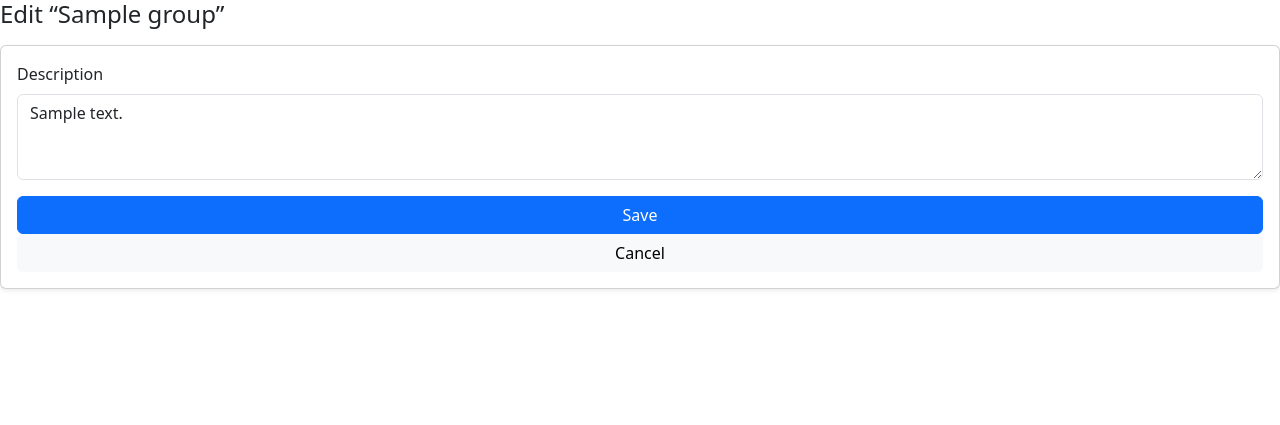
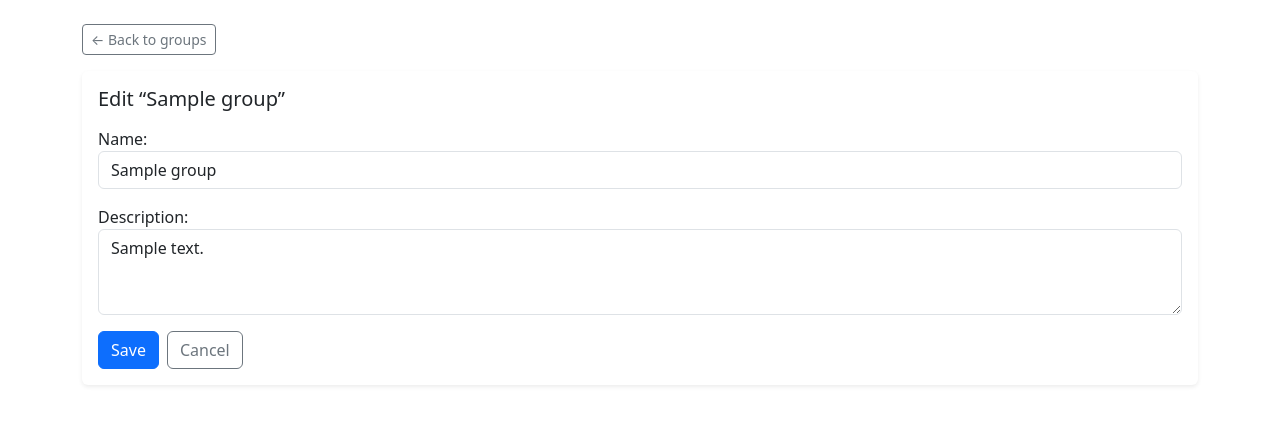
Before and after one commit to pbp-group3-2025/velp, a Django app: a page that uses community/templates/group_edit.html in a window 1280 px wide. Shown: the top 425 px of the page. Run offline with Django 5.2, Linux system fonts and the light colour scheme; a user stored in the database is signed in; tables that the repository leaves empty hold one stand-in row (values such as "Sample post").

Commit message:
Fix: Redirections
Added proper redirection in views and htmls
properly implement the comment deletion routing

```diff
--- a/community/templates/group_edit.html
+++ b/community/templates/group_edit.html
@@ -1,15 +1,31 @@
 {% extends "base.html" %}
 {% block title %}Edit Group{% endblock %}
+
 {% block content %}
-<h1 class="h4 mb-3">Edit “{{ group.name }}”</h1>
-<form method="post" class="card card-body shadow-sm">
-  {% csrf_token %}
-  <div class="mb-3">
-    <label class="form-label">Description</label>
-    {{ form.description }}
-    <div class="text-danger small">{{ form.description.errors }}</div>
+<div class="container my-4">
+  <a href="{% url 'community:group_list' %}" class="btn btn-outline-secondary btn-sm mb-3">← Back to groups</a>
+
+  <div class="card shadow-sm border-0">
+    <div class="card-body">
+      <h1 class="h5 mb-3">Edit “{{ group.name }}”</h1>
+
+      <form method="post"
+            action="{% url 'community:edit_group' group.slug %}"
+            data-ajax="group-form"
+            data-redirect="{% url 'community:group_list' %}">
+        {% csrf_token %}
+
+        {{ form.as_p }}
+
+        <div class="d-flex gap-2">
+          <button class="btn btn-primary">Save</button>
+          <a class="btn btn-outline-secondary"
+             href="{% url 'community:group_list' %}">
+            Cancel
+          </a>
+        </div>
+      </form>
+    </div>
   </div>
-  <button class="btn btn-primary">Save</button>
-  <a class="btn btn-light" href="{% url 'community:group_detail' slug=group.slug %}">Cancel</a>
-</form>
+</div>
 {% endblock %}
--- a/community/templates/group_form.html
+++ b/community/templates/group_form.html
@@ -11,7 +11,8 @@
 
       <form method="post"
             action="{% if group %}{% url 'community:edit_group' group.slug %}{% else %}{% url 'community:create_group' %}{% endif %}"
-            data-ajax="group-form">
+            data-ajax="group-form"
+            data-redirect="{% url 'community:group_list' %}">
         {% csrf_token %}
         {{ form.as_p }}
         <div class="d-flex gap-2">
--- a/community/urls.py
+++ b/community/urls.py
@@ -15,7 +15,7 @@ urlpatterns = [
     path("groups/<slug:slug>/posts/new/", views.create_post, name="create_post"),
     path("groups/<slug:slug>/posts/<int:pk>/delete/", views.delete_post, name="delete_post"),
     path("groups/<slug:slug>/posts/<int:pk>/comments/new/", views.create_comment, name="create_comment"),
-    path("groups/<slug:slug>/posts/<int:pk>/comments/<int:cid>/delete/",views.delete_comment,name="delete_comment"),
+    path("groups/<slug:slug>/posts/<int:pk>/comments/<int:cpk>/delete/",views.delete_comment,name="delete_comment"),
     path("groups/<slug:slug>/posts/<int:pk>/", views.post_detail, name="post_detail"),
     path("groups/<slug:slug>/", views.group_detail, name="group_detail"),
 ]
--- a/community/views.py
+++ b/community/views.py
@@ -38,31 +38,57 @@ def create_group(request):
             g = form.save(commit=False)
             g.owner = request.user
             g.save()
+
+            # make sure the creator is a member too
             Membership.objects.get_or_create(group=g, user=request.user)
+
+            # if this was an AJAX submit, go to the list
             if is_ajax(request):
-                return JsonResponse({"ok": True, "redirect": reverse("community:group_detail", args=[g.slug])})
-            return redirect("community:group_detail", slug=g.slug)
+                return JsonResponse({
+                    "ok": True,
+                    "redirect": reverse("community:group_list")
+                })
+
+            # normal (non-AJAX) submit: just redirect to the list page
+            return redirect("community:group_list")
+
+        # form not valid
         else:
             if is_ajax(request):
-                return JsonResponse({"ok": False, "error": "Invalid form"}, status=400)
+                return JsonResponse(
+                    {"ok": False, "error": "Invalid form"},
+                    status=400
+                )
+
     else:
         form = GroupForm()
+
+    # GET or invalid POST -> re-render the form
     return render(request, "group_form.html", {"form": form})
-
 
 
 @login_required
 def edit_group(request, slug):
     group = get_object_or_404(Group, slug=slug)
+    #Only the owner can edit
     if not group.is_owner(request.user):
         return HttpResponseForbidden("Only owner can edit.")
+
     form = GroupForm(request.POST or None, instance=group)
+
     if request.method == "POST" and form.is_valid():
         form.save()
         if is_ajax(request):
-            return JsonResponse({"ok": True, "redirect": reverse("community:group_detail", args=[group.slug])})
-        return redirect("community:group_detail", slug=group.slug)
-    return render(request, "group_edit.html", {"form": form, "group": group})
+            return JsonResponse({
+                "ok": True,
+                "redirect": reverse("community:group_list"),
+            })
+        return redirect("community:group_list")
+    return render(request, "group_edit.html", {
+        "form": form,
+        "group": group,
+    })
+
 @login_required
 def delete_group(request, slug):
     group = get_object_or_404(Group, slug=slug)
```
Also changed, not shown: community/migrations/0001_initial.py, community/migrations/0002_post_image_url.py (deleted), community/migrations/0003_group_description_comment.py (deleted), community/migrations/0004_comment_headline_post_headline.py (deleted), community/migrations/0005_remove_comment_headline_group_created_at_group_owner_and_more.py (deleted), main/migrations/0001_initial.py, main/migrations/0002_venue_price_per_hour_booking.py (deleted), main/migrations/0003_remove_post_group_remove_post_author_delete_comment_and_more.py (deleted), posts/migrations/0001_initial.py, posts/migrations/0002_post_likes_delete_like.py (deleted), reports/migrations/0001_initial.py, reports/migrations/0002_alter_report_object_id.py (deleted), review/migrations/0001_initial.py.
